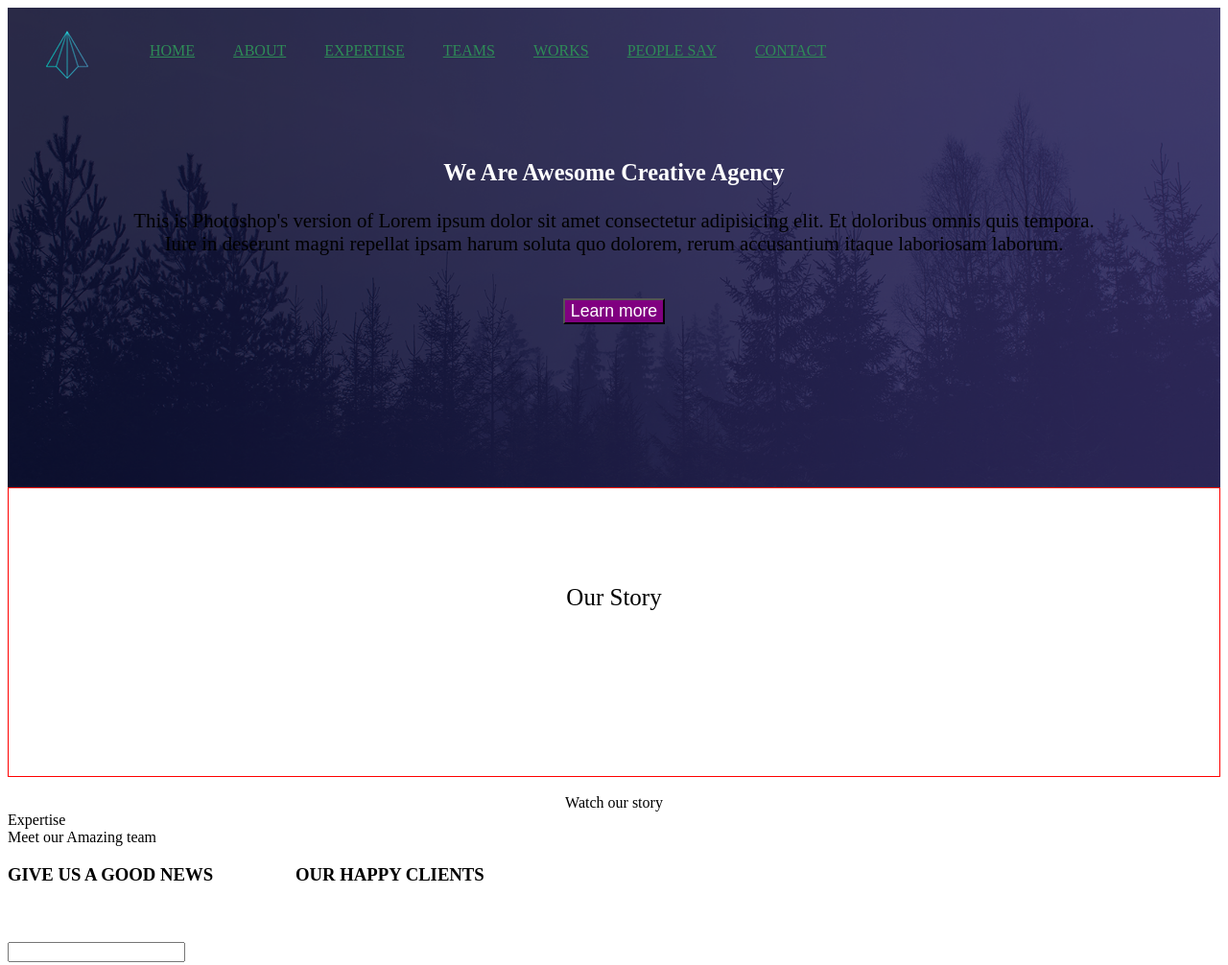
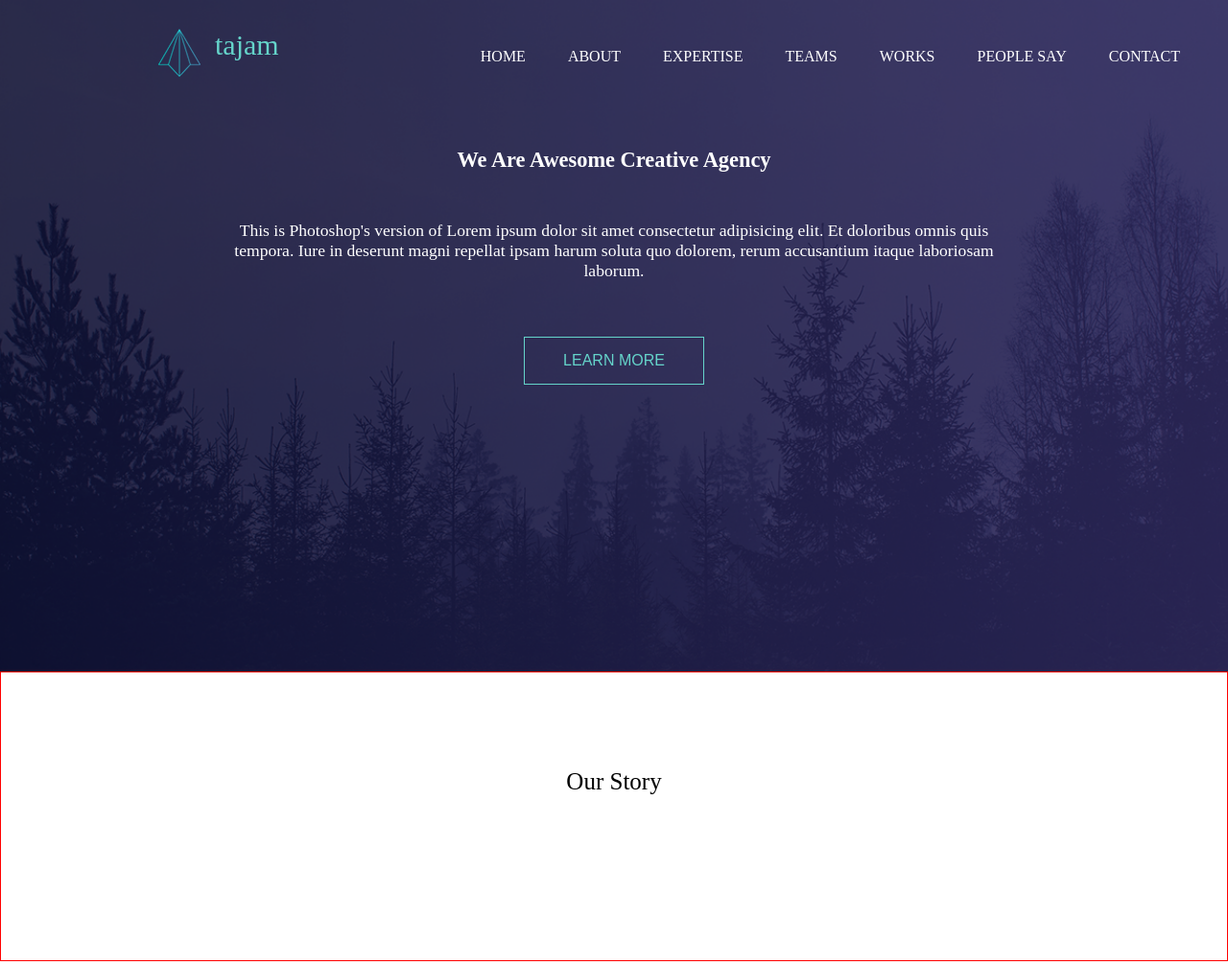
Before and after one commit to Joshchae/gr401, a plain HTML site: page index.html in a window 1280 px wide. Shown: the top 1006 px of the page at 96% size. Drawn offline with Linux system fonts and the light colour scheme.

Commit message:
design header

```diff
--- a/index.html
+++ b/index.html
@@ -5,18 +5,17 @@
     <meta http-equiv="X-UA-Compatible" content="IE=edge">
     <meta name="viewport" content="width=device-width, initial-scale=1.0">
     <link rel="stylesheet" href="stylesheet.css"/>
-    <title></title>
+    <title>Gr401</title>
 </head>
 <body>
 
 <!-- Josh !-->
 <header>
-    <div id="top">
-        <div>
-                <img class="logo" src="./src/img/header/logo.png" alt="Company logo: tajam"/>
-        <nav>
+    <nav id="top">
+        <a href="#"><img class="logo" src="./src/img/header/logo.png" alt="Company logo: tajam"/></a>
+                <p id="headerlogo">tajam</p>
             <ul>
-                <li><a href="#top" target="_self">Home</a></li>
+                <li><a href="#" target="_self">Home</a></li>
                 <li><a href="#abo" target="_self">about</a></li>
                 <li><a href="#exp" target="_self">expertise</a></li>
                 <li><a href="#tms" target="_self">teams</a></li>
@@ -25,8 +24,6 @@
                 <li><a href="#ctt" target="_self">contact</a></li>
             </ul>
         </nav>
-    </div>
-    </div>
     <div>
         <article class="introduction">
             <h3>We Are Awesome Creative Agency</h3>
@@ -128,4 +125,4 @@
 
 </body>
 
-</html>
+ </html>
--- a/stylesheet.css
+++ b/stylesheet.css
@@ -83,33 +83,62 @@
 
 
   /* End of Daniels Contact part */
+* {
+    margin: 0;
+    padding: 0;
+    box-sizing: 0;
+}
 
 header {
-    height: 500px;
     background-image: url(./src/img/header/bgk-header.png);
-    background-size: 100% 500px;
+    background-repeat: no-repeat;
+    background-position: center;
+    background-size: cover;
+    height: 700px;
+}
+
+nav img {
+    float: left;
+    height: 50px;
+    padding: 5px;
+}
+
+#headerlogo {
+    color: #65d4ca;
+    font-size: 30px;
+    padding: 30px 10px;
+    display: inline-block;
 }
 
 nav {
-    display: inline-block;
-    vertical-align:baseline;
+    display: block;
 }
 
+nav ul {
+    float: right;
+    margin: 30px;
+}
 nav ul li {
+    font-size: 16px;
+    display: inline-block;
+    padding: 20px;
+    text-transform:uppercase;
     list-style-type: none;
-    float:left;
-    padding: 20px;
-    text-align: center;
-    text-transform:uppercase;
 }
 
 nav ul li a {
-    color: seagreen;
+    color: white;
+    transition: all 0.4s linear;
+    text-decoration: none;
+}
+
+nav ul li a:hover {
+    color: #65d4ca;
 }
 
 .logo {
-    margin-left: 40px;
-    margin-top: 20px;
+    margin-left: 160px;
+    margin-top: 25px;
 }
 
 .companylogo {
@@ -117,21 +146,32 @@ nav ul li a {
     padding-left: 10px;
     font-size: 110%;
 }
+
 .introduction {
-    width: 80%;
-    margin: 80px auto;
+    width: 65%;
+    margin: 60px auto;
     text-align: center;
-    font-size: 130%;
+    color: white;
 }
 
 .introduction h3 {
-    color: white;
+    font-size: 140%;
+    margin: 50px auto;
+}
+
+.introduction p {
+    margin-bottom: 20px;
+    font-size: 110%;
 }
 
 .introbutton {
-    font-size: 85%;
-    color: white;
-    background-color: purple;
+    font-size: 100%;
+    color: #65d4ca;
+    background-color: rgba(255, 255, 255, 0);
+    border: 1px solid #65d4ca;
+    padding: 15px 40px;
+    margin-top: 20px;
+    text-transform:uppercase;
 }
 
 #abo {
```
